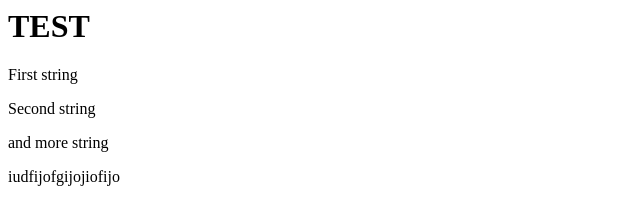
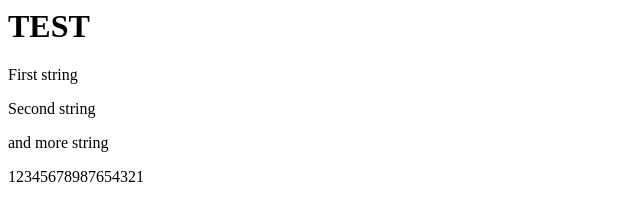
Before and after one commit to omega-pasha/tests, a plain HTML site: page index.html in a window 1280 px wide. Shown: the full height of the page, 0-640 px from the left. Drawn offline with Linux system fonts and the light colour scheme.

Commit message:
add cycle

```diff
--- a/index.html
+++ b/index.html
@@ -9,6 +9,6 @@
 <p>First string</p>
 <p>Second string</p>
 <p>and more string</p>
-<p>iudfijofgijojiofijo</p>
+<p>12345678987654321</p>
 </body>
 </html>
```
Also changed, not shown: 1 other file.
